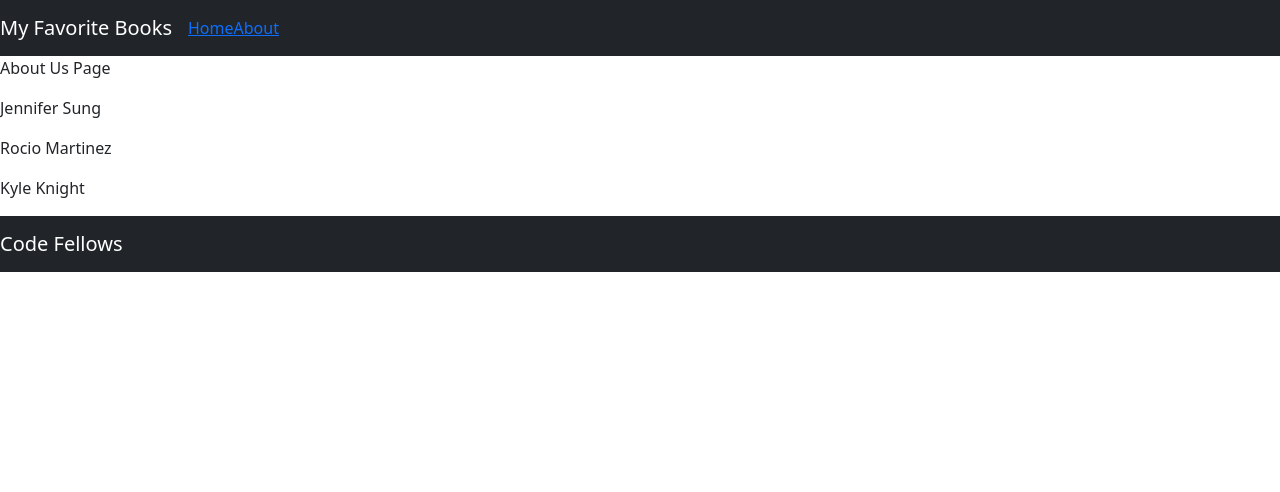
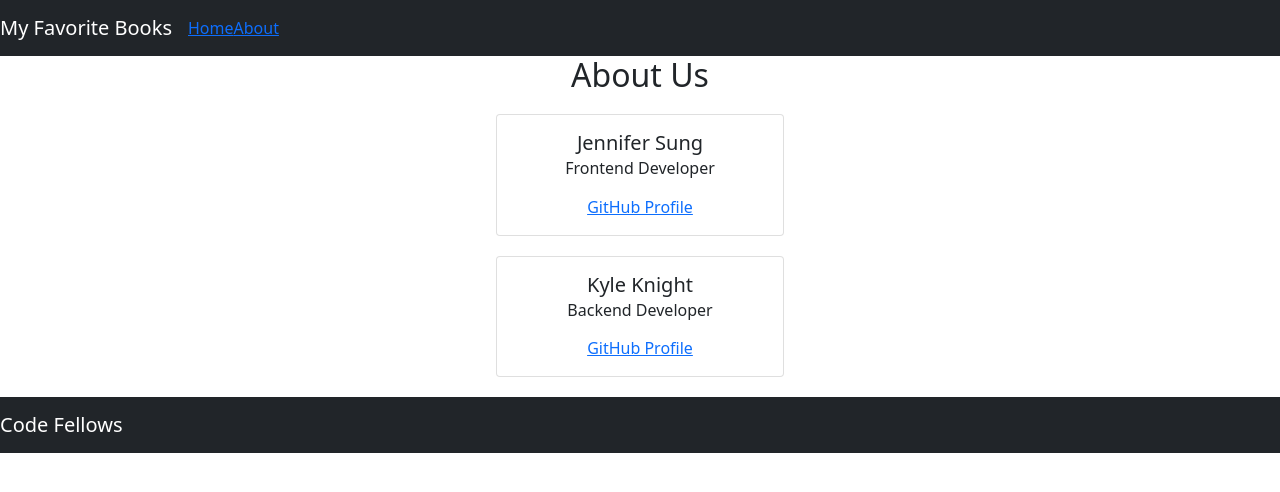
Before and after one commit to jennisung/can-of-books-frontend, a React (Create React App) app: page /about in a window 1280 px wide. Shown: the top 492 px of the page. Built offline with nearby package versions, Linux system fonts and the light colour scheme.

Commit message:
adding update

```diff
--- a/src/About.js
+++ b/src/About.js
@@ -1,20 +1,40 @@
 import { Component } from "react";
+import Card from 'react-bootstrap/Card';
+import './styles/About.css'
+
+
 
 class Profile extends Component {
+  render() {
+    return (
+      <>
+        <div className="about-us-div">
+          <h2 className="about-us-title">About Us</h2>
+          <Card style={{ width: '18rem' }}>
+            <Card.Body>
+              <Card.Title>Jennifer Sung</Card.Title>
+              <Card.Subtitle className="">Frontend Developer</Card.Subtitle>
+              <Card.Text>
+                  {/* Add text */}
+              </Card.Text>
+              <Card.Link href="https://github.com/jennisung">GitHub Profile</Card.Link>
+            </Card.Body>
+          </Card>
 
-  render() {
-    /* TODO: render information about the developers */
-    return (
-    <>
-    <div>
-    <p> About Us Page</p>
-    <p>Jennifer Sung</p>
-    <p>Rocio Martinez</p>
-    <p>Kyle Knight</p>
-    </div>
-    </>
-
-  )}
-};
+          <Card style={{ width: '18rem' }}>
+            <Card.Body>
+              <Card.Title>Kyle Knight</Card.Title>
+              <Card.Subtitle className="">Backend Developer</Card.Subtitle>
+              <Card.Text>
+                  {/* Add text */}
+               </Card.Text>
+              <Card.Link href="https://github.com/mrkyleknight">GitHub Profile</Card.Link>
+            </Card.Body>
+          </Card>
+        </div>
+      </>
+    );
+  }
+}
 
 export default Profile;
--- a/src/App.js
+++ b/src/App.js
@@ -1,7 +1,7 @@
 import React from 'react';
-import Header from './Header';
-import Footer from './Footer';
-import BestBooks from './BestBooks';
+import Header from './components/Header';
+import Footer from './components/Footer';
+import BestBooks from './components/BestBooks';
 import 'bootstrap/dist/css/bootstrap.min.css';
 import About from './About';
 
--- a/src/BookFormModal.js
+++ b/src/BookFormModal.js
@@ -1,5 +1,7 @@
 import React, { Component } from 'react';
 import { Form, Button } from 'react-bootstrap';
+import './styles/BookFormModal.css'
+
 
 class BookFormModal extends Component {
   handleBooksSubmit = (event) => {
@@ -7,7 +9,7 @@ class BookFormModal extends Component {
     let bookObj = {
       title: event.target.title.value,
       description: event.target.description.value,
-      status: event.target.status.value,
+      status: event.target.status.checked,
     };
     this.props.postBook(bookObj);
   };
@@ -16,6 +18,7 @@ class BookFormModal extends Component {
 
   render() {
     return (
+      <div className="form-div">
       <Form onSubmit={this.handleBooksSubmit}>
         <Form.Group controlId="title">
           <Form.Label>Book Title:</Form.Label>
@@ -26,11 +29,13 @@ class BookFormModal extends Component {
           <Form.Control type="text" placeholder="description" />
         </Form.Group>
         <Form.Group controlId="status">
-          <Form.Label>Status:</Form.Label>
-          <Form.Control type="text" placeholder="status" />
+          <Form.Label>Read Status:</Form.Label>
+          <Form.Check type="checkbox" label="Check If Read" />
         </Form.Group>
-        <Button type="submit">Add Book</Button>
+        <Button  variant="secondary" type="submit" className="form-button">Add Book</Button>
       </Form>
+      </div>
+
     );
   }
 }
--- a/src/BestBooks.js
+++ b/src/components/BestBooks.js
@@ -2,8 +2,9 @@ import React from 'react';
 import axios from 'axios';
 import Carousel from 'react-bootstrap/Carousel';
 import Card from 'react-bootstrap/Card';
-import BookFormModal from './BookFormModal';
+import BookFormModal from '../BookFormModal';
 import Button from 'react-bootstrap/Button';
+import UpdateBookModal from './UpdateBookModal';
 
 
 class BestBooks extends React.Component {
@@ -12,7 +13,9 @@ class BestBooks extends React.Component {
     super(props);
     this.state = {
       books: [],
-      openModal: false
+      openModal: false,
+      showModal: false,
+      bookToUpdate: {}
     };
   }
 
@@ -37,9 +40,6 @@ class BestBooks extends React.Component {
 // **** ADD CAT TO DB USING 2 HANDLERS ****
 
 // *** 1ST HANDLER IS GOING TO BUILD THE CAT OBJECT USING THE FORM DATA ****
-
-
-
 // *** 2nd HANDLER - POST THE Book OBJECT TO THE DATABASE AND UPDATE STATE WITH THE NEW CREATED Book****
 postBook = async (bookObj) => {
 try {
@@ -69,6 +69,7 @@ deleteBook = async (id) => {
 
   await axios.delete(url);
 
+
   // TODO: update state after cat was deleted
   let updatedBooks = this.state.books.filter(books => books._id !== id);
 
@@ -96,11 +97,48 @@ handleCloseModal = () => {
   })
 }
 
+openUpdateModal = (bookToUpdate) => {
+  console.log('book to update:', bookToUpdate)
+  this.setState({
+    showModal:true,
+    bookToUpdate: bookToUpdate
+  })
+}
+
+closeUpdateModal = () => {
+  this.setState({
+    showModal:false
+  })
+}
+
+
+putBook = async (bookObj) => {
+  try {
+    let url = `${process.env.REACT_APP_SERVER}/books/${bookObj._id}`;
+
+    console.log(url);
+
+    let updatedBookFromAxios = await axios.put(url, bookObj);
+
+    console.log(updatedBookFromAxios);
+
+    let updatedBookArray = this.state.books.map(existingBook => {
+      return existingBook._id === bookObj._id
+      ? updatedBookFromAxios.data
+      : existingBook
+    });
+
+    this.setState({
+      books: updatedBookArray
+    })
+  } catch (error) {
+    console.log(error.message);
+  }
+}
 
 
 render() {
  /* TODO: render all the books in a Carousel */
-
 return (
   <>
     <BookFormModal
@@ -109,7 +147,14 @@ return (
       handleClose={this.handleCloseModal}
       postBook={this.postBook}
       onBookDelete={this.handleBookDelete}
+      openUpdateModal={this.openUpdateModal}
 
+    />
+    <UpdateBookModal
+    showModal={this.state.showModal}
+    closeUpdateModal={this.closeUpdateModal}
+    bookToUpdate={this.state.bookToUpdate}
+    putBook={this.putBook}
     />
 
   <Carousel>
@@ -127,7 +172,13 @@ return (
                     </Card.Text>
                   </Card.Body>
               </Card>
-              <Carousel.Caption> <Button onClick={()=> {this.deleteBook(book._id)}}>Delete</Button></Carousel.Caption>
+              <Carousel.Caption>
+
+                <Button variant="secondary" onClick={()=> {this.deleteBook(book._id)}}>Delete</Button>
+                <Button variant="secondary" onClick={() => this.openUpdateModal(book)}>Update Book</Button>
+
+
+              </Carousel.Caption>
             </Carousel.Item>
 
             ))
--- /dev/null
+++ b/src/components/UpdateBookModal.js
@@ -0,0 +1,83 @@
+import React from 'react';
+import Modal from 'react-bootstrap/Modal';
+import Form from 'react-bootstrap/Form';
+import Container from 'react-bootstrap/Container';
+import Button from 'react-bootstrap/Button';
+
+
+class UpdateBookModal extends React.Component {
+
+
+  handleBookUpdate = (event) => {
+    event.preventDefault();
+
+    let bookToUpdate = {
+      title: event.target.title.value,
+      description: event.target.description.value,
+      status: event.target.status.checked,
+      _id: this.props.bookToUpdate._id,
+      __v: this.props.bookToUpdate.__v
+    }
+
+    this.props.putBook(bookToUpdate)
+  }
+
+
+
+  render() {
+    return (
+      <Modal show={this.props.showModal} onHide={this.props.closeUpdateModal}>
+      <Container className="mt-5">
+      <Form onSubmit={this.handleBookUpdate}>
+        <Form.Group controlId="title">
+          <Form.Label>Book Title:</Form.Label>
+          <Form.Control type="text" placeholder="title" defaultValue={this.props.bookToUpdate.title} />
+        </Form.Group>
+        <Form.Group controlId="description">
+          <Form.Label>Description:</Form.Label>
+          <Form.Control type="text" placeholder="description" defaultValue={this.props.bookToUpdate.description} />
+        </Form.Group>
+        <Form.Group controlId="status">
+          <Form.Label>Read Status:</Form.Label>
+          <Form.Check type="checkbox" label="Check If Read" defaultChecked={this.props.bookToUpdate.status} />
+        </Form.Group>
+        <Button  variant="secondary" type="submit">Add Book</Button>
+      </Form>
+      </Container>
+      </Modal>
+)
+  }
+}
+
+
+export default UpdateBookModal
+
+
+
+
+
+// class UpdateBookModal extends React.Component {
+//   render() {
+//     return (
+//       <Modal show={this.props.showModal} onHide={this.props.closeUpdateModal}>
+//         <Container className="mt-5">
+//           <Form>
+//             <Form.Group controlId="title">
+//               <Form.Label>Book Title:</Form.Label>
+//               <Form.Control type="text" placeholder="title" />
+//             </Form.Group>
+//             <Form.Group controlId="description">
+//               <Form.Label>Description:</Form.Label>
+//               <Form.Control type="text" placeholder="description" />
+//             </Form.Group>
+//             <Form.Group controlId="status">
+//               <Form.Label>Read Status:</Form.Label>
+//               <Form.Check type="checkbox" label="Check If Read" />
+//             </Form.Group>
+//             <Button variant="secondary" type="submit">Add Book</Button>
+//           </Form>
+//         </Container>
+//       </Modal>
+//     );
+//   }
+// }
--- /dev/null
+++ b/src/styles/About.css
@@ -0,0 +1,15 @@
+.about-us-div {
+  display: flex;
+  flex-direction: column;
+  align-items: center;
+  justify-content: center;
+  text-align: center;
+}
+
+.about-us-title {
+  margin-bottom: 20px;
+}
+
+.card {
+  margin-bottom: 20px;
+}
--- /dev/null
+++ b/src/styles/BookFormModal.css
@@ -0,0 +1,11 @@
+.form-div {
+  display: flex;
+  justify-content: center;
+  align-items: center;
+}
+
+.form-button {
+  display: flex;
+  justify-content: center;
+  margin-top: 16px;
+}
```
Also changed, not shown: src/components/Footer.js (renamed from src/Footer.js), src/components/Header.js (renamed from src/Header.js), src/styles/Footer.css (added).
